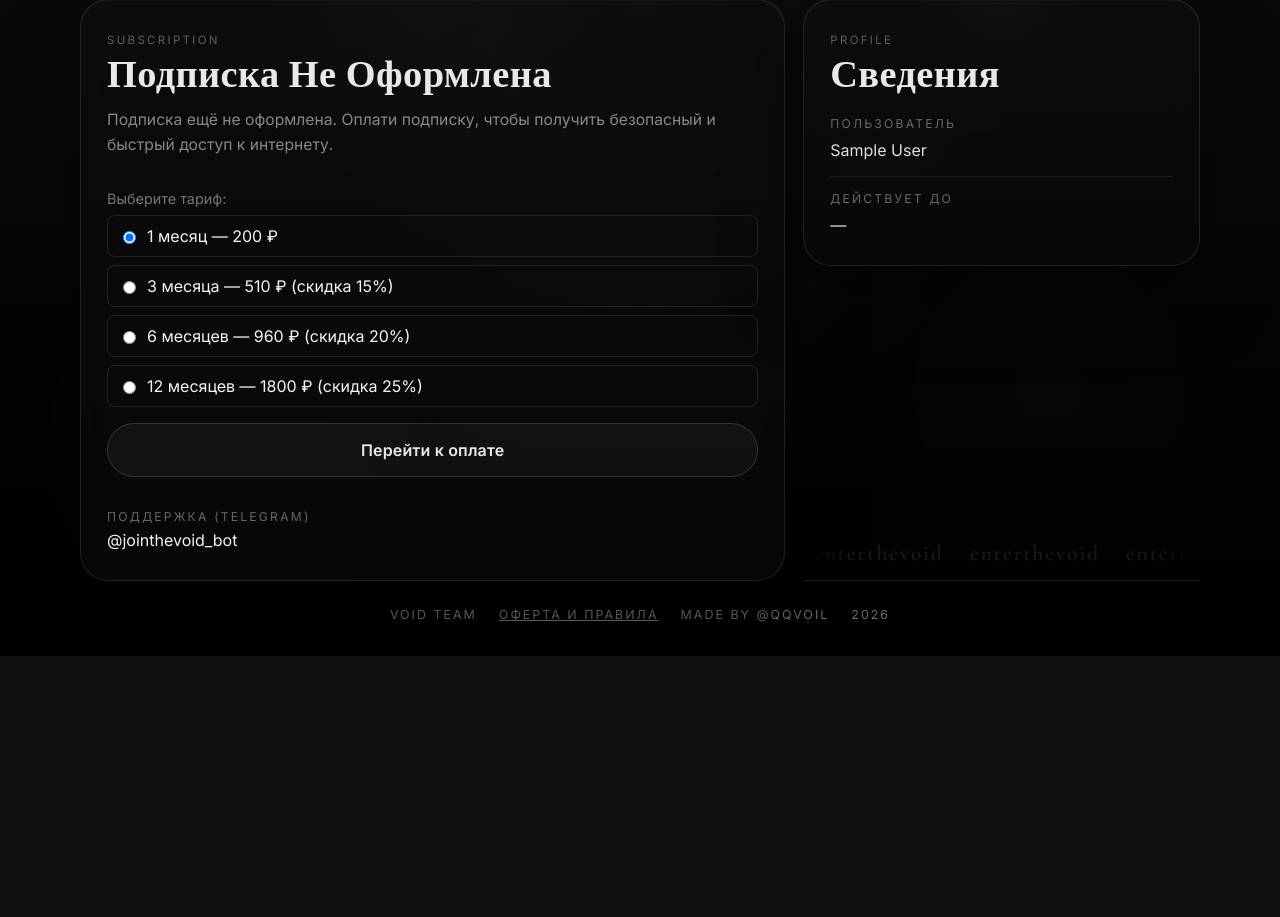
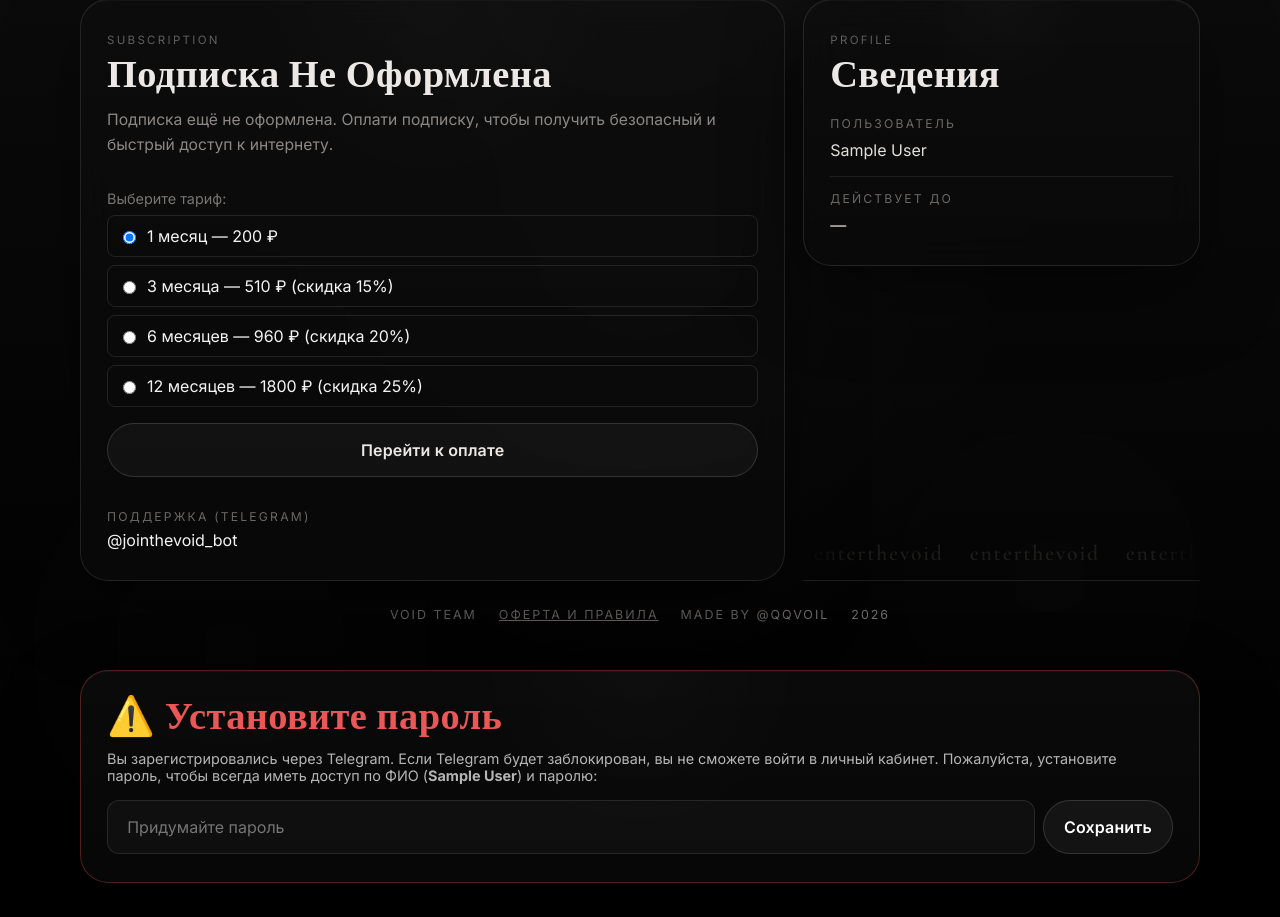
Before and after one commit to qqvoil/void, a Flask app: page /dashboard in a window 1280 px wide. Shown: the part 299-1216 px from the top of the page. Before the commit the page ends 955 px from the top, so only its background shows below. Run offline with Flask 3, Linux system fonts and the light colour scheme; the visitor is signed in with stand-in values (Sample User, id 1); data comes from the database, SQL or seed files in the repository; some libraries are stand-ins or nearby versions.

Commit message:
Add option to set password from dashboard for Telegram users

```diff
--- a/app.py
+++ b/app.py
@@ -516,7 +516,22 @@ def dashboard():
         token = secrets.token_urlsafe(16)
         execute("UPDATE users SET tg_link_token = ? WHERE id = ?", (token, user["id"]))
         user["tg_link_token"] = token
-    return render_template("dashboard.html", user=user)
+
+    has_password = bool(user.get("password_hash"))
+    return render_template("dashboard.html", user=user, has_password=has_password)
+
+
+@app.route("/set-password", methods=["POST"])
+@login_required
+def set_password():
+    password = request.form.get("password", "")
+    if len(password) < 6:
+        flash("Пароль должен быть не короче 6 символов.", "error")
+    else:
+        password_hash = generate_password_hash(password)
+        execute("UPDATE users SET password_hash = ? WHERE id = ?", (password_hash, g.user["id"]))
+        flash("Пароль успешно установлен! Теперь вы можете входить по ФИО и паролю.", "success")
+    return redirect(url_for("dashboard"))
 
 
 @app.route("/inst-landing")
--- a/templates/dashboard.html
+++ b/templates/dashboard.html
@@ -258,6 +258,24 @@
         <span>2026</span>
       </div>
     </footer>
-  </div>
+
+    {% if not has_password %}
+    <div class="dash-card" style="margin-top: 1.5rem; border-color: rgba(235, 87, 87, 0.3);">
+      <div class="dash-card__header">
+        <h2 class="dash-card__title" style="color: #eb5757;">⚠️ Установите пароль</h2>
+      </div>
+      <div class="dash-card__body">
+        <p style="font-size: 0.9rem; color: rgba(255,255,255,0.7); margin-bottom: 1rem;">
+          Вы зарегистрировались через Telegram. Если Telegram будет заблокирован, вы не сможете войти в личный кабинет.
+          Пожалуйста, установите пароль, чтобы всегда иметь доступ по ФИО (<strong>{{ user.full_name }}</strong>) и паролю:
+        </p>
+        <form action="{{ url_for('set_password') }}" method="POST" style="display: flex; gap: 0.5rem; flex-wrap: wrap;">
+          <input type="password" name="password" placeholder="Придумайте пароль" required style="flex: 1; min-width: 200px; padding: 0.8rem 1.2rem; border-radius: 12px; background: rgba(255, 255, 255, 0.03); border: 1px solid rgba(255, 255, 255, 0.1); color: #fff; font-size: 1rem;">
+          <button type="submit" class="dash-btn" style="background: rgba(255, 255, 255, 0.05); color: #fff;">Сохранить</button>
+        </form>
+      </div>
+    </div>
+    {% endif %}
+  </main>
 </div>
 {% endblock %}
```
